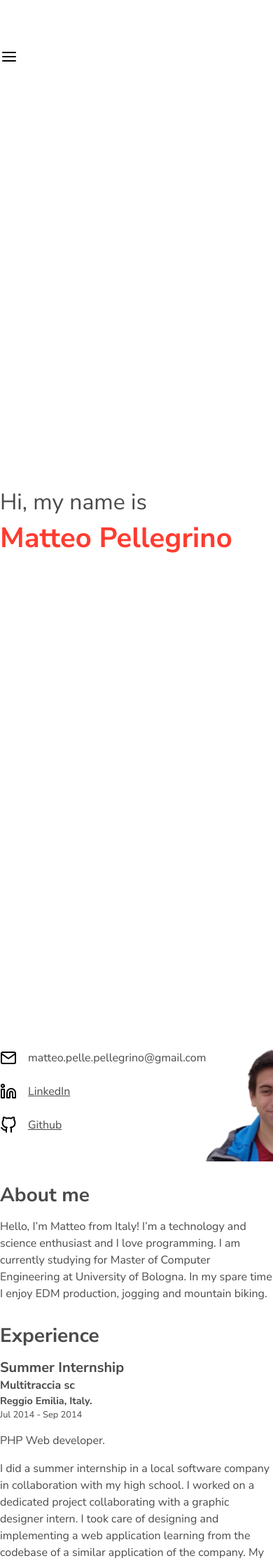
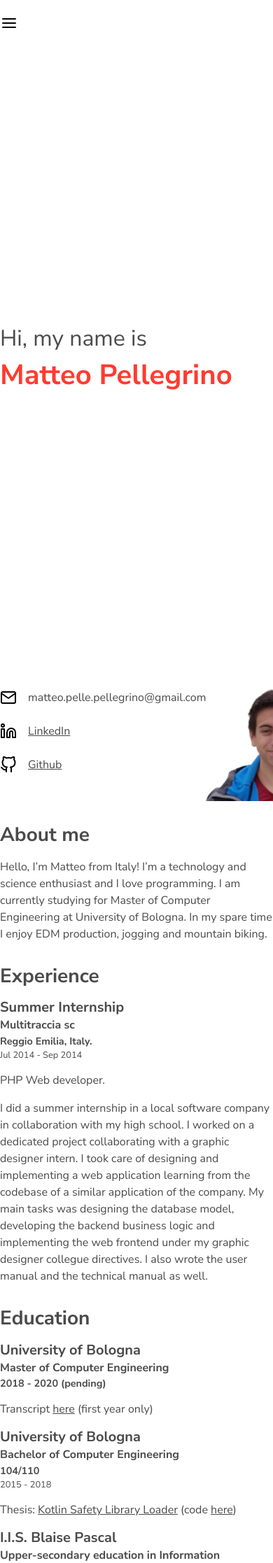
Before and after one commit to arabello/arabello.github.io, a Jekyll site: the page built from index.md, in a window 390 px wide. Shown: the top 2234 px of the page at 70% size. Built offline with Jekyll 4.4.1, drawn with Linux system fonts in a browser that asks for light colours; some of the changed text lies outside the part shown.

Commit message:
Adjust masthead height for mobile

```diff
--- a/_layouts/default.html
+++ b/_layouts/default.html
@@ -20,19 +20,19 @@
 
   </head>
   <body>
-      <div class="fixed-top d-lg-none container mt-5">
+      <div class="fixed-top d-lg-none container">
           <div class="row d-flex flex-row">
               {% include navbar.html %}
           </div>
       </div>
 
-     <div class="container vh-100">
-          <div class="row d-flex flex-row h-40 align-items-center">
+     <div class="container vh-100 mt-lg-0 mt-5">
+          <div class="row d-flex flex-row h-lg-40 h-25 align-items-center">
               <div class="col-lg-8 offset-lg-2 p-0">
                 {% include masthead.html %}
               </div>
           </div>
-          <div class="row d-flex flex-row h-60">
+          <div class="row d-flex flex-row h-lg-60">
               <div class="col-lg-1 p-0 d-none d-lg-block">
                 {% include navigation.html %}
               </div>
--- a/_sass/main.scss
+++ b/_sass/main.scss
@@ -22,12 +22,15 @@ a{
     background: transparent;
 }
 
-.h-60{
-    height: 60% !important;
-}
+// Large devices (desktops, 992px and up)
+@media (min-width: 992px) {
+    .h-lg-60{
+        height: 60% !important;
+    }
 
-.h-40{
-    height: 40% !important;
+    .h-lg-40{
+        height: 40% !important;
+    }
 }
 
 .grad-trans-white{
```
